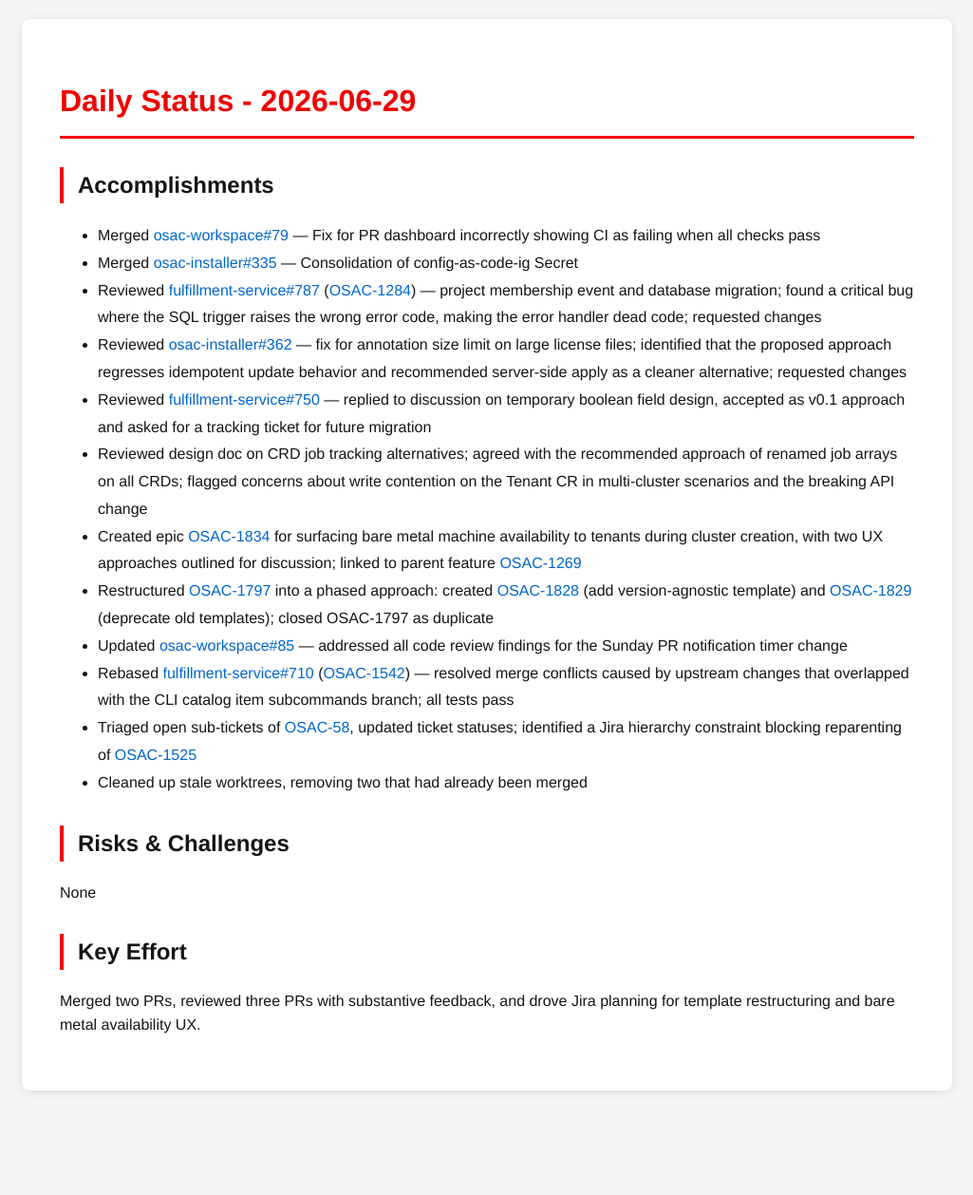
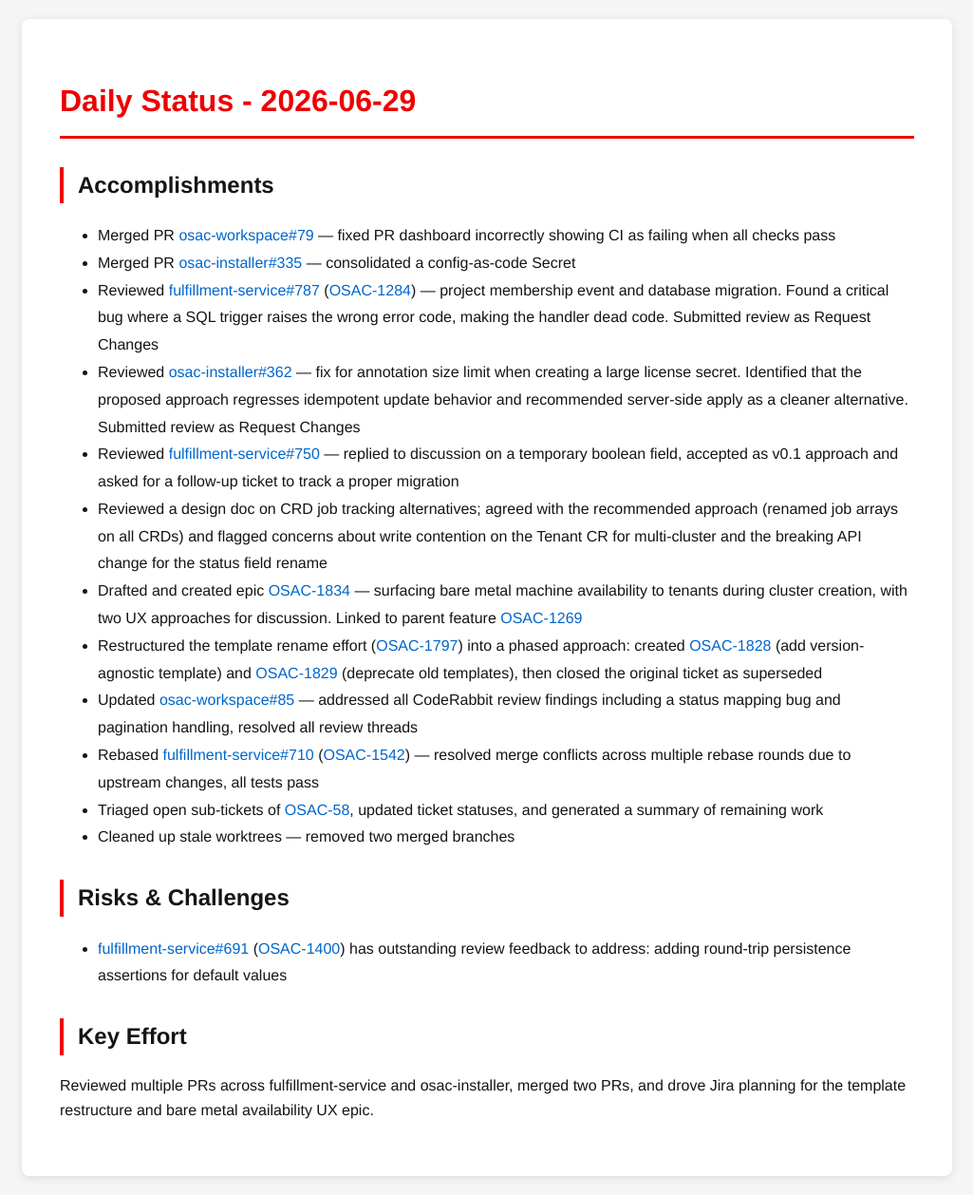
Before and after one commit to tzvatot/daily-status, a Jekyll site: the page built from 2026-06-29.md, in a window 1280 px wide. Shown: the whole page at 95% size, without its empty margins (127-1152 px from the left). Built offline with Jekyll 4.4.1, drawn with Linux system fonts in a browser that asks for light colours; before the commit the page ends 1168 px from its top, so only the background shows below that.

Commit message:
Daily status update - 2026-06-29

```diff
--- a/2026-06-29.md
+++ b/2026-06-29.md
@@ -7,21 +7,21 @@
 # Daily Status - 2026-06-29
 
 ## Accomplishments
-- Merged [osac-workspace#79](https://github.com/osac-project/osac-workspace/pull/79) — Fix for PR dashboard incorrectly showing CI as failing when all checks pass
-- Merged [osac-installer#335](https://github.com/osac-project/osac-installer/pull/335) — Consolidation of config-as-code-ig Secret
-- Reviewed [fulfillment-service#787](https://github.com/osac-project/fulfillment-service/pull/787) ([OSAC-1284](https://redhat.atlassian.net/browse/OSAC-1284)) — project membership event and database migration; found a critical bug where the SQL trigger raises the wrong error code, making the error handler dead code; requested changes
-- Reviewed [osac-installer#362](https://github.com/osac-project/osac-installer/pull/362) — fix for annotation size limit on large license files; identified that the proposed approach regresses idempotent update behavior and recommended server-side apply as a cleaner alternative; requested changes
-- Reviewed [fulfillment-service#750](https://github.com/osac-project/fulfillment-service/pull/750) — replied to discussion on temporary boolean field design, accepted as v0.1 approach and asked for a tracking ticket for future migration
-- Reviewed design doc on CRD job tracking alternatives; agreed with the recommended approach of renamed job arrays on all CRDs; flagged concerns about write contention on the Tenant CR in multi-cluster scenarios and the breaking API change
-- Created epic [OSAC-1834](https://redhat.atlassian.net/browse/OSAC-1834) for surfacing bare metal machine availability to tenants during cluster creation, with two UX approaches outlined for discussion; linked to parent feature [OSAC-1269](https://redhat.atlassian.net/browse/OSAC-1269)
-- Restructured [OSAC-1797](https://redhat.atlassian.net/browse/OSAC-1797) into a phased approach: created [OSAC-1828](https://redhat.atlassian.net/browse/OSAC-1828) (add version-agnostic template) and [OSAC-1829](https://redhat.atlassian.net/browse/OSAC-1829) (deprecate old templates); closed OSAC-1797 as duplicate
-- Updated [osac-workspace#85](https://github.com/osac-project/osac-workspace/pull/85) — addressed all code review findings for the Sunday PR notification timer change
-- Rebased [fulfillment-service#710](https://github.com/osac-project/fulfillment-service/pull/710) ([OSAC-1542](https://redhat.atlassian.net/browse/OSAC-1542)) — resolved merge conflicts caused by upstream changes that overlapped with the CLI catalog item subcommands branch; all tests pass
-- Triaged open sub-tickets of [OSAC-58](https://redhat.atlassian.net/browse/OSAC-58), updated ticket statuses; identified a Jira hierarchy constraint blocking reparenting of [OSAC-1525](https://redhat.atlassian.net/browse/OSAC-1525)
-- Cleaned up stale worktrees, removing two that had already been merged
+- Merged PR [osac-workspace#79](https://github.com/osac-project/osac-workspace/pull/79) — fixed PR dashboard incorrectly showing CI as failing when all checks pass
+- Merged PR [osac-installer#335](https://github.com/osac-project/osac-installer/pull/335) — consolidated a config-as-code Secret
+- Reviewed [fulfillment-service#787](https://github.com/osac-project/fulfillment-service/pull/787) ([OSAC-1284](https://redhat.atlassian.net/browse/OSAC-1284)) — project membership event and database migration. Found a critical bug where a SQL trigger raises the wrong error code, making the handler dead code. Submitted review as Request Changes
+- Reviewed [osac-installer#362](https://github.com/osac-project/osac-installer/pull/362) — fix for annotation size limit when creating a large license secret. Identified that the proposed approach regresses idempotent update behavior and recommended server-side apply as a cleaner alternative. Submitted review as Request Changes
+- Reviewed [fulfillment-service#750](https://github.com/osac-project/fulfillment-service/pull/750) — replied to discussion on a temporary boolean field, accepted as v0.1 approach and asked for a follow-up ticket to track a proper migration
+- Reviewed a design doc on CRD job tracking alternatives; agreed with the recommended approach (renamed job arrays on all CRDs) and flagged concerns about write contention on the Tenant CR for multi-cluster and the breaking API change for the status field rename
+- Drafted and created epic [OSAC-1834](https://redhat.atlassian.net/browse/OSAC-1834) — surfacing bare metal machine availability to tenants during cluster creation, with two UX approaches for discussion. Linked to parent feature [OSAC-1269](https://redhat.atlassian.net/browse/OSAC-1269)
+- Restructured the template rename effort ([OSAC-1797](https://redhat.atlassian.net/browse/OSAC-1797)) into a phased approach: created [OSAC-1828](https://redhat.atlassian.net/browse/OSAC-1828) (add version-agnostic template) and [OSAC-1829](https://redhat.atlassian.net/browse/OSAC-1829) (deprecate old templates), then closed the original ticket as superseded
+- Updated [osac-workspace#85](https://github.com/osac-project/osac-workspace/pull/85) — addressed all CodeRabbit review findings including a status mapping bug and pagination handling, resolved all review threads
+- Rebased [fulfillment-service#710](https://github.com/osac-project/fulfillment-service/pull/710) ([OSAC-1542](https://redhat.atlassian.net/browse/OSAC-1542)) — resolved merge conflicts across multiple rebase rounds due to upstream changes, all tests pass
+- Triaged open sub-tickets of [OSAC-58](https://redhat.atlassian.net/browse/OSAC-58), updated ticket statuses, and generated a summary of remaining work
+- Cleaned up stale worktrees — removed two merged branches
 
 ## Risks & Challenges
-None
+- [fulfillment-service#691](https://github.com/osac-project/fulfillment-service/pull/691) ([OSAC-1400](https://redhat.atlassian.net/browse/OSAC-1400)) has outstanding review feedback to address: adding round-trip persistence assertions for default values
 
 ## Key Effort
-Merged two PRs, reviewed three PRs with substantive feedback, and drove Jira planning for template restructuring and bare metal availability UX.
+Reviewed multiple PRs across fulfillment-service and osac-installer, merged two PRs, and drove Jira planning for the template restructure and bare metal availability UX epic.
```
